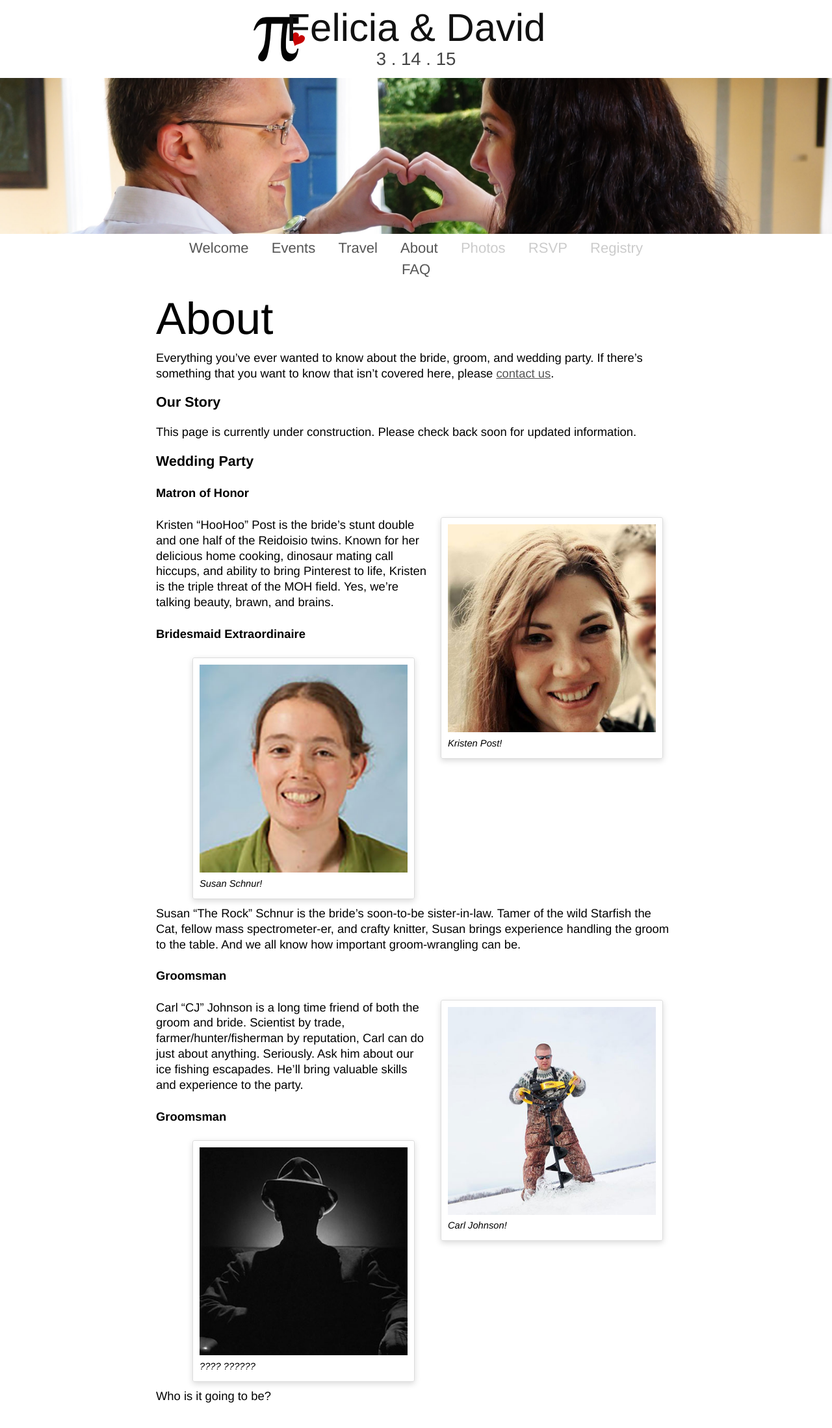
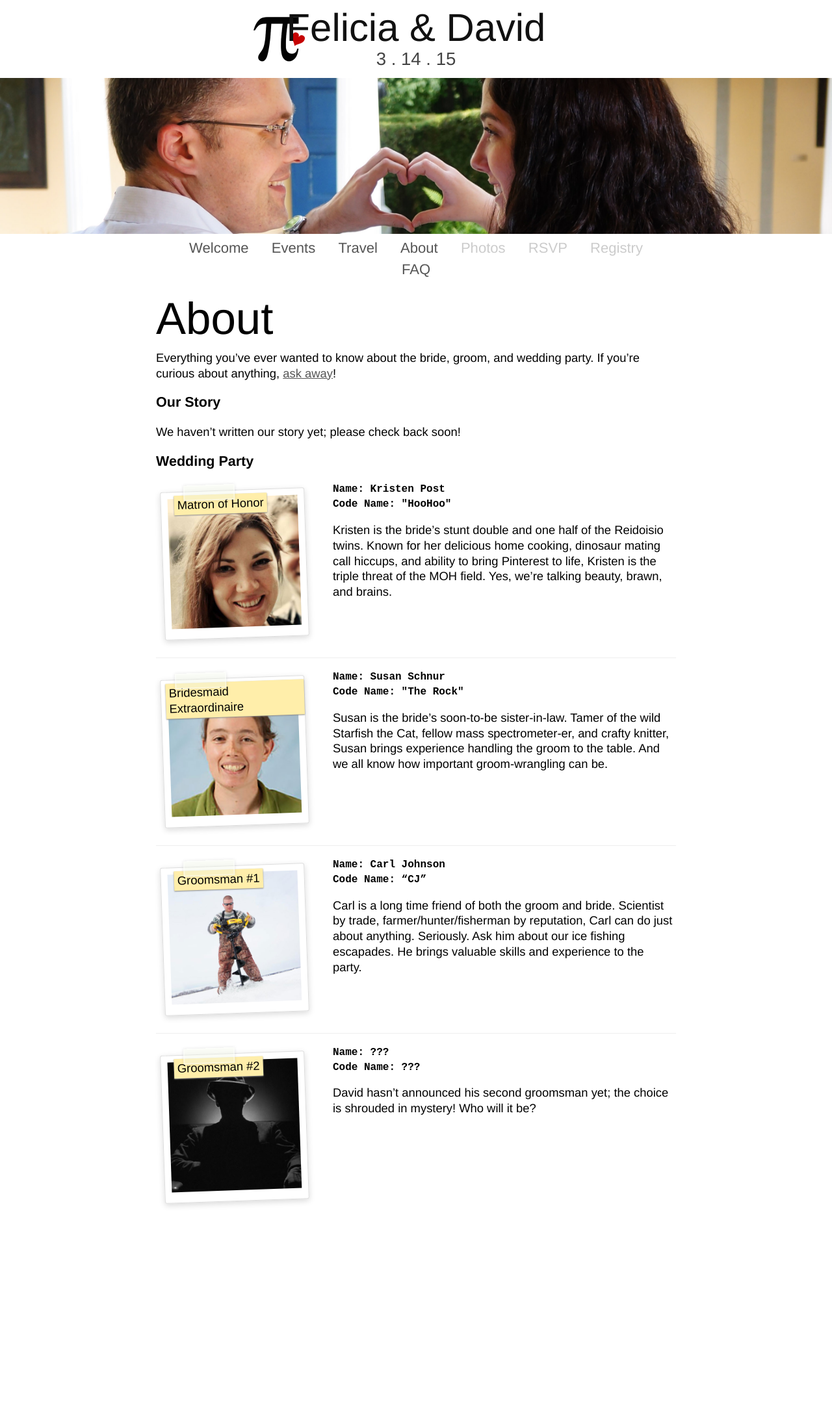
Before and after one commit to dnschnur/piday.github.com, a Jekyll site: the page built from about/index.md, in a window 1280 px wide. Shown: the top 2198 px of the page at 65% size. Built offline with Jekyll 4.4.1, drawn with Linux system fonts in a browser that asks for light colours; nearby versions of some CDN libraries.

Commit message:
Finalize About page text, mark-up, and styles.

```diff
--- a/about/index.md
+++ b/about/index.md
@@ -4,51 +4,58 @@ layout: default
 
 ## About ##
 
-Everything you’ve ever wanted to know about the bride, groom, and wedding party. If there's something that you want to know that isn't covered here, please [contact us](/about/contact.html).
+Everything you’ve ever wanted to know about the bride, groom, and wedding party. If you're curious about anything, [ask away](/about/contact.html)!
 
 
 ### Our Story ###
 
-This page is currently under construction. Please check back soon for updated information.
-
-
+We haven't written our story yet; please check back soon!
 
 
 ### Wedding Party ###
 
-#### Matron of Honor ####
-
-<div class="photo photo-right">
+<div class="photo photo-about photo-about-kristen">
   <img src="/images/people/kristen.jpg">
-  <div class="caption">Kristen Post!</div>
+  <div class="title">Matron of Honor</div>
 </div>
 
-Kristen “HooHoo” Post is the bride’s stunt double and one half of the Reidoisio twins. Known for her delicious home cooking, dinosaur mating call hiccups, and ability to bring Pinterest to life, Kristen is the triple threat of the MOH field. Yes, we’re talking beauty, brawn, and brains.
+<div class="about-info">Name: Kristen Post</div>
+<div class="about-info">Code Name: "HooHoo"</div>
 
+Kristen is the bride’s stunt double and one half of the Reidoisio twins. Known for her delicious home cooking, dinosaur mating call hiccups, and ability to bring Pinterest to life, Kristen is the triple threat of the MOH field. Yes, we’re talking beauty, brawn, and brains.
 
-#### Bridesmaid Extraordinaire ####
+----------------------------------------------------------------------
 
-<div class="photo photo-right">
+<div class="photo photo-about photo-about-susan">
   <img src="/images/people/susan.jpg">
-  <div class="caption">Susan Schnur!</div>
+  <div class="title">Bridesmaid Extraordinaire</div>
 </div>
 
-Susan "The Rock" Schnur is the bride’s soon-to-be sister-in-law. Tamer of the wild Starfish the Cat, fellow mass spectrometer-er, and crafty knitter, Susan brings experience handling the groom to the table. And we all know how important groom-wrangling can be.
+<div class="about-info">Name: Susan Schnur</div>
+<div class="about-info">Code Name: "The Rock"</div>
 
-#### Groomsman ####
+Susan is the bride’s soon-to-be sister-in-law. Tamer of the wild Starfish the Cat, fellow mass spectrometer-er, and crafty knitter, Susan brings experience handling the groom to the table. And we all know how important groom-wrangling can be.
 
-<div class="photo photo-right">
+----------------------------------------------------------------------
+
+<div class="photo photo-about photo-about-carl">
   <img src="/images/people/carl.jpg">
-  <div class="caption">Carl Johnson!</div>
+  <div class="title">Groomsman #1</div>
 </div>
 
-Carl “CJ” Johnson is a long time friend of both the groom and bride. Scientist by trade, farmer/hunter/fisherman by reputation, Carl can do just about anything. Seriously. Ask him about our ice fishing escapades. He’ll bring valuable skills and experience to the party.
+<div class="about-info">Name: Carl Johnson</div>
+<div class="about-info">Code Name: “CJ”</div>
 
-#### Groomsman ####
+Carl is a long time friend of both the groom and bride. Scientist by trade, farmer/hunter/fisherman by reputation, Carl can do just about anything. Seriously. Ask him about our ice fishing escapades. He brings valuable skills and experience to the party.
 
-<div class="photo photo-right">
+----------------------------------------------------------------------
+
+<div class="photo photo-about photo-about-unknown">
   <img src="/images/people/shadow.jpg">
-  <div class="caption">???? ??????</div>
+  <div class="title">Groomsman #2</div>
 </div>
 
-Who is it going to be?
+<div class="about-info">Name: ???</div>
+<div class="about-info">Code Name: ???</div>
+
+David hasn't announced his second groomsman yet; the choice is shrouded in mystery! Who will it be?
--- a/piday.css
+++ b/piday.css
@@ -22,6 +22,14 @@ h2 {
 
 h3 {
   clear: both;
+}
+
+hr {
+  background: #eee;
+  border: 0;
+  clear: both;
+  height: 1px;
+  margin: 20px 0;
 }
 
 a {
@@ -342,6 +350,56 @@ input[type=submit]:disabled {
   white-space: normal;
 }
 
+/* About page styles */
+
+.about-info {
+  margin: 5px 0;
+  font: bold 16px monospace;
+}
+
+.photo-about {
+  float: left;
+  margin: 10px 40px 30px 10px;
+  -moz-transform: rotate(-2deg);
+  -ms-transform: rotate(-2deg);
+  -webkit-transform: rotate(-2deg);
+  transform: rotate(-2deg);
+  width: 200px;
+}
+
+.photo-about .title {
+  background: #fea;
+  -ms-box-shadow: 0 1px 2px #888;
+  -moz-box-shadow: 0 1px 2px #888;
+  -webkit-box-shadow: 0 1px 2px #888;
+  box-shadow: 0 1px 2px #888;
+  left: 20px;
+  padding: 3px 5px;
+  position: absolute;
+  top: 5px;
+}
+
+.photo-about .title::before {
+  background-color: rgba(240,245,230,0.4);
+  border: 2px solid rgba(255,255,255,0.4);
+  -ms-box-shadow: 0 0 5px rgba(0,0,0,0.1);
+  -moz-box-shadow: 0 0 5px rgba(0,0,0,0.1);
+  -webkit-box-shadow: 0 0 5px rgba(0,0,0,0.1);
+  box-shadow: 0 0 5px rgba(0,0,0,0.1);
+  content: ' ';
+  display: block;
+  height: 20px;
+  left: 15px;
+  position: absolute;
+  top: -15px;
+  width: 75px;
+  z-index: 5;
+}
+
+.photo-about-susan .title {
+  left: 7px;
+}
+
 /* Responsive style overrides for smaller widths and mobile devices */
 
 @media (max-width: 800px) {
```
